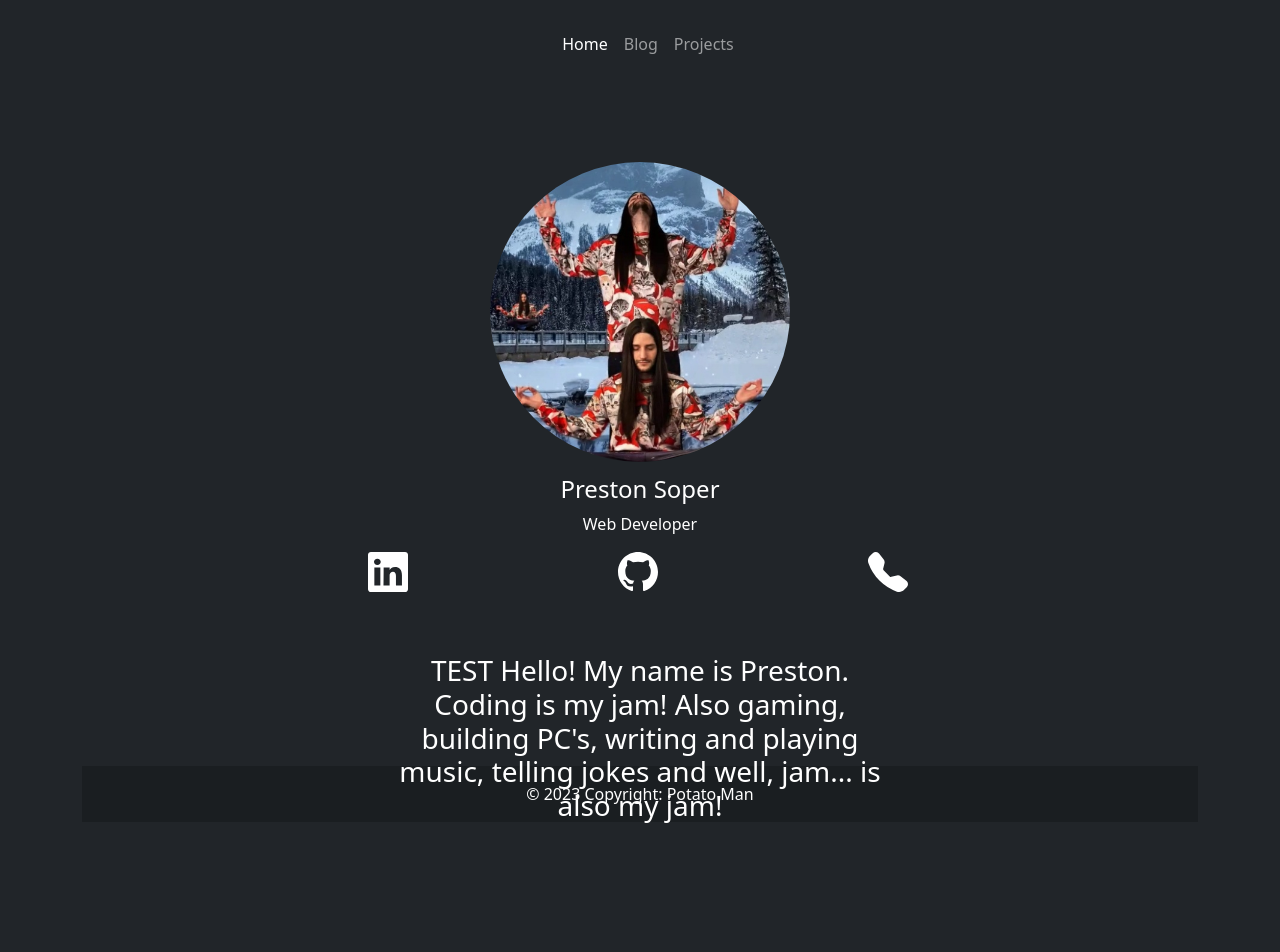
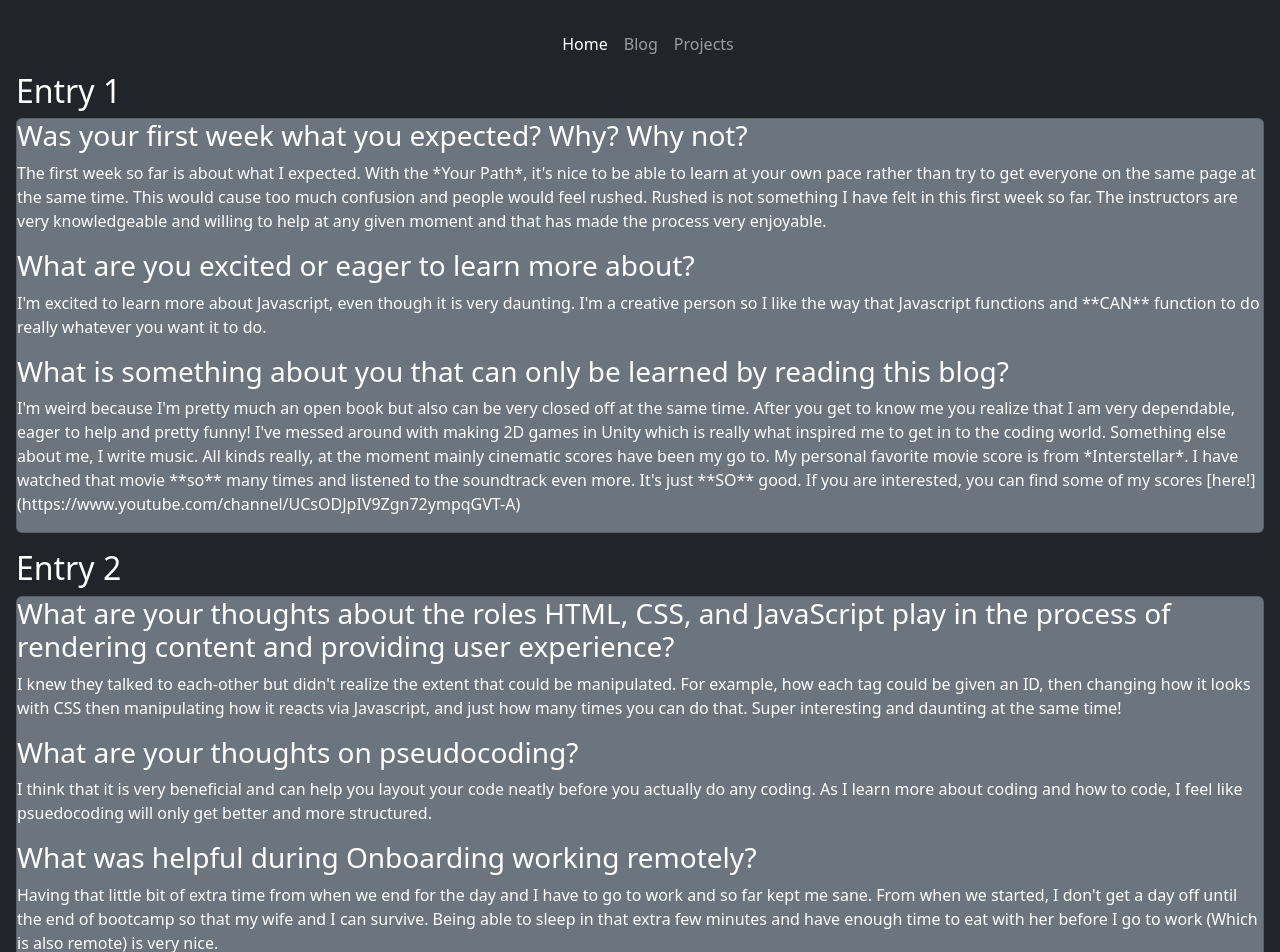
Before and after one commit to psoper1/psoper1.github.io, a React (Create React App) app in the folder app/: page /#/blog in a window 1280 px wide. Shown: the top 952 px of the page. Before the commit the page ends 886 px from the top, so only its background shows below. Built offline with nearby package versions, Linux system fonts and the light colour scheme.

Commit message:
fixed routing issue

```diff
--- a/app/src/App.js
+++ b/app/src/App.js
@@ -1,5 +1,5 @@
 import './App.css';
-import { BrowserRouter as Router, Routes, Route, HashRouter, Link } from "react-router-dom";
+import { HashRouter as Router, Routes, Route } from "react-router-dom";
 import Home from './Components/Home';
 import Blog from './Components/Blog';
 import Projects from './Components/Projects';
--- a/app/src/Components/AboutMe.js
+++ b/app/src/Components/AboutMe.js
@@ -2,7 +2,7 @@
     return (
         <>
             <section className="text-center">
-                <h3 id="about">TEST Hello! My name is Preston. Coding is my jam! Also gaming, building PC's, writing and playing music, telling jokes and well, jam... is also my jam!</h3>
+                <h3 id="about">Hello! My name is Preston. Coding is my jam! Also gaming, building PC's, writing and playing music, telling jokes and well, jam... is also my jam!</h3>
             </section>
         </>
     )
--- a/app/src/Components/NavBar.js
+++ b/app/src/Components/NavBar.js
@@ -1,3 +1,5 @@
+import { Link } from "react-router-dom";
+
 function NavBar() {
     return (
         <>
@@ -12,9 +14,12 @@
                     <div className="nav justify-content-center collapse navbar-collapse" id="navbarNavAltMarkup">
                         <div className="navbar-nav">
                             {/* eslint-disable-next-line */}
-                            <a className="nav-link active" aria-current="page" href="/">Home</a>
-                            <a className="nav-link" href="/blog">Blog</a>
-                            <a className="nav-link" href="/projects">Projects</a>
+                            {/* <a className="nav-link active" aria-current="page" href="/">Home</a> */}
+                            <Link to="/" className="nav-link active">Home</Link>
+                            <Link to="/blog" className="nav-link">Blog</Link>
+                            <Link to="/projects" className="nav-link">Projects</Link>
+                            {/* <a className="nav-link" href="/blog">Blog</a>
+                            <a className="nav-link" href="/projects">Projects</a> */}
 
                         </div>
                     </div>
```
